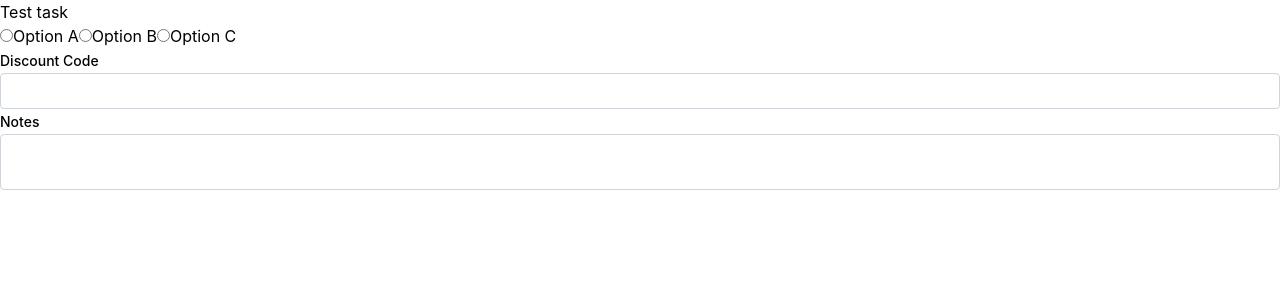
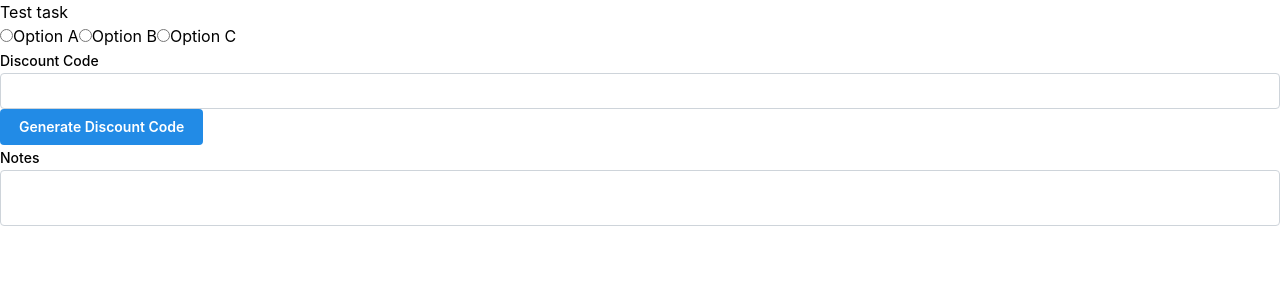
Before and after one commit to fimak/react-test-promocode, a React (Vite) app: page / in a window 1280 px wide. Shown: the top 300 px of the page. Built offline with nearby package versions, Linux system fonts and the light colour scheme.

Commit message:
feature discount code generator

```diff
--- a/src/app/App.tsx
+++ b/src/app/App.tsx
@@ -1,4 +1,5 @@
 import { DiscountCode } from '../features/discount-code/ui/DiscountCode.tsx';
+import { DiscountCodeGenerator } from '../features/discount-code/ui/DiscountCodeGenerator.tsx';
 import { Notes } from '../features/notes/ui/Notes.tsx';
 import { RadioSelection } from '../features/selection/ui/RadioSelection.tsx';
 
@@ -9,6 +10,7 @@ function App() {
       <h1 className="text-4xl m-4">Test task</h1>
       <RadioSelection />
       <DiscountCode />
+      <DiscountCodeGenerator />
       <Notes />
     </div>
   )
--- /dev/null
+++ b/src/features/discount-code/ui/DiscountCodeGenerator.tsx
@@ -0,0 +1,24 @@
+import { Button, TextInput } from '@mantine/core';
+import { FC, useState } from 'react';
+
+export const DiscountCodeGenerator: FC = () => {
+  const [generatedCode, setGeneratedCode] = useState<string | null>(null);
+
+  const generateDiscountCode = () => {
+    const newCode = 'NEWCODE123'; // Simulate code generation
+    setGeneratedCode(newCode);
+  };
+
+  return (
+    <div className="flex flex-col gap-2 m-4">
+      <Button onClick={generateDiscountCode}>Generate Discount Code</Button>
+      {generatedCode && (
+        <TextInput
+          label="Generated Discount Code"
+          value={generatedCode}
+          readOnly
+        />
+      )}
+    </div>
+  );
+};
```
